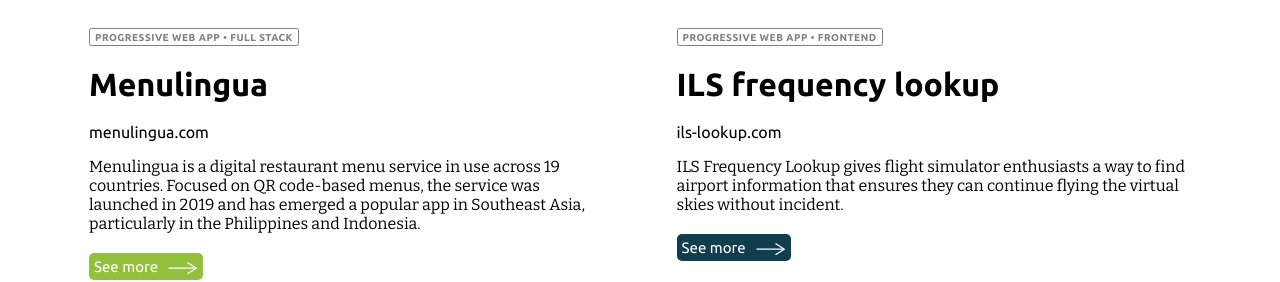
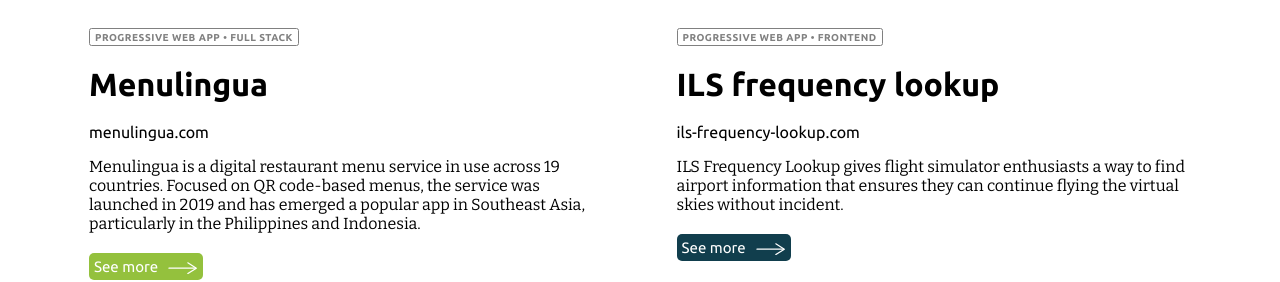
Before and after one commit to liamzm/portfolio_2021, a Vue app: page / in a window 1280 px wide. Shown: the part 1136-1418 px from the top of the page. Built offline with nearby package versions, Linux system fonts and the light colour scheme.

Commit message:
fix for ils frequency lookup domain

```diff
--- a/src/projects/projects.js
+++ b/src/projects/projects.js
@@ -78,7 +78,7 @@
                 description: 'Number of countries in which unique users are located.'
             }
         ],
-        site: 'ils-lookup.com'
+        site: 'ils-frequency-lookup.com'
     },
     {
         name: "World's longest passenger flights",
```
